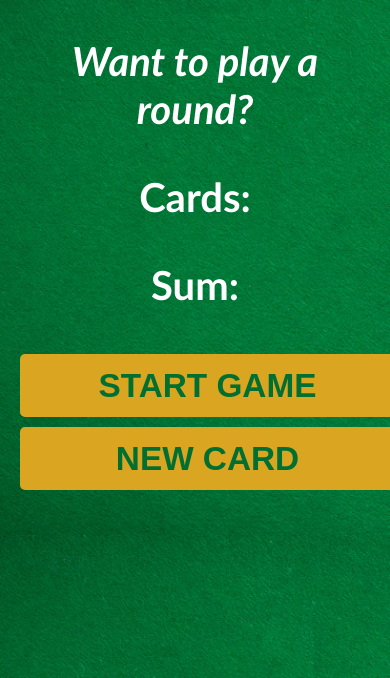
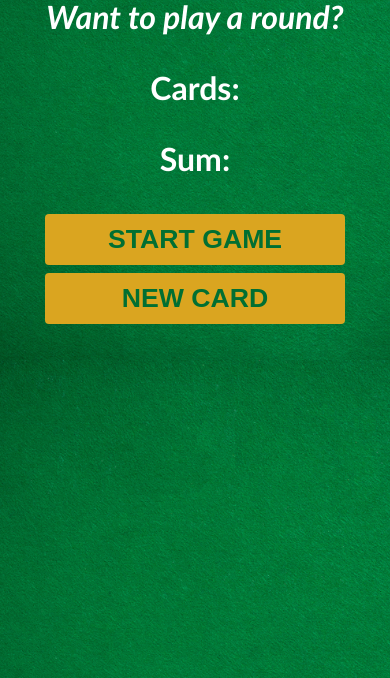
Before and after one commit to aritrabarik/JS-Projects, a plain HTML site: page BlackJack-Game/index.html in a window 390 px wide. Shown: the part 166-844 px from the top of the page. Drawn offline with Linux system fonts and the light colour scheme.

Commit message:
Updated CSS for mobile devices

```diff
--- a/BlackJack-Game/index.css
+++ b/BlackJack-Game/index.css
@@ -1,5 +1,5 @@
 html {
-    zoom: 250%;
+    zoom: 200%;
 }
 
 body {
```
